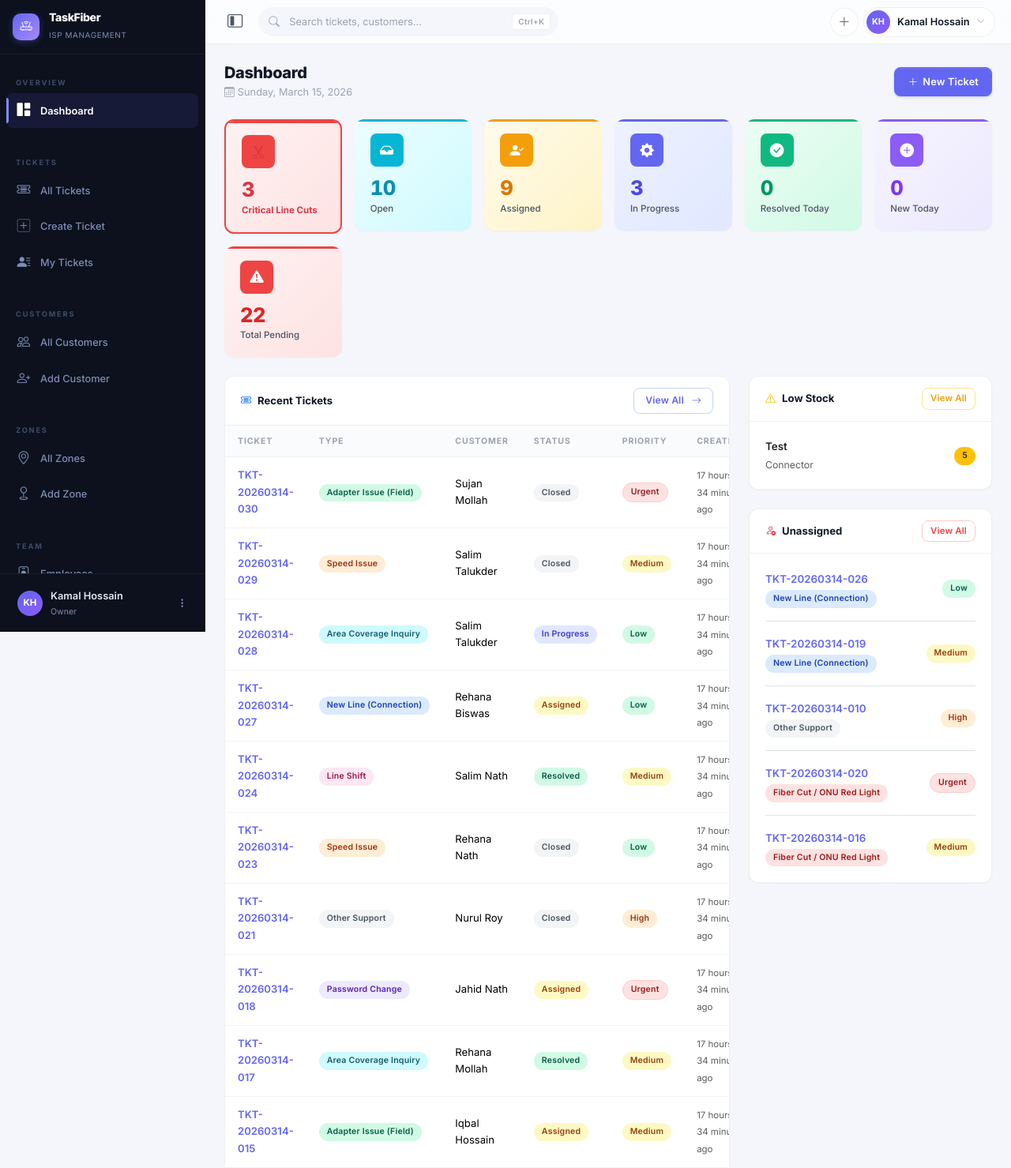
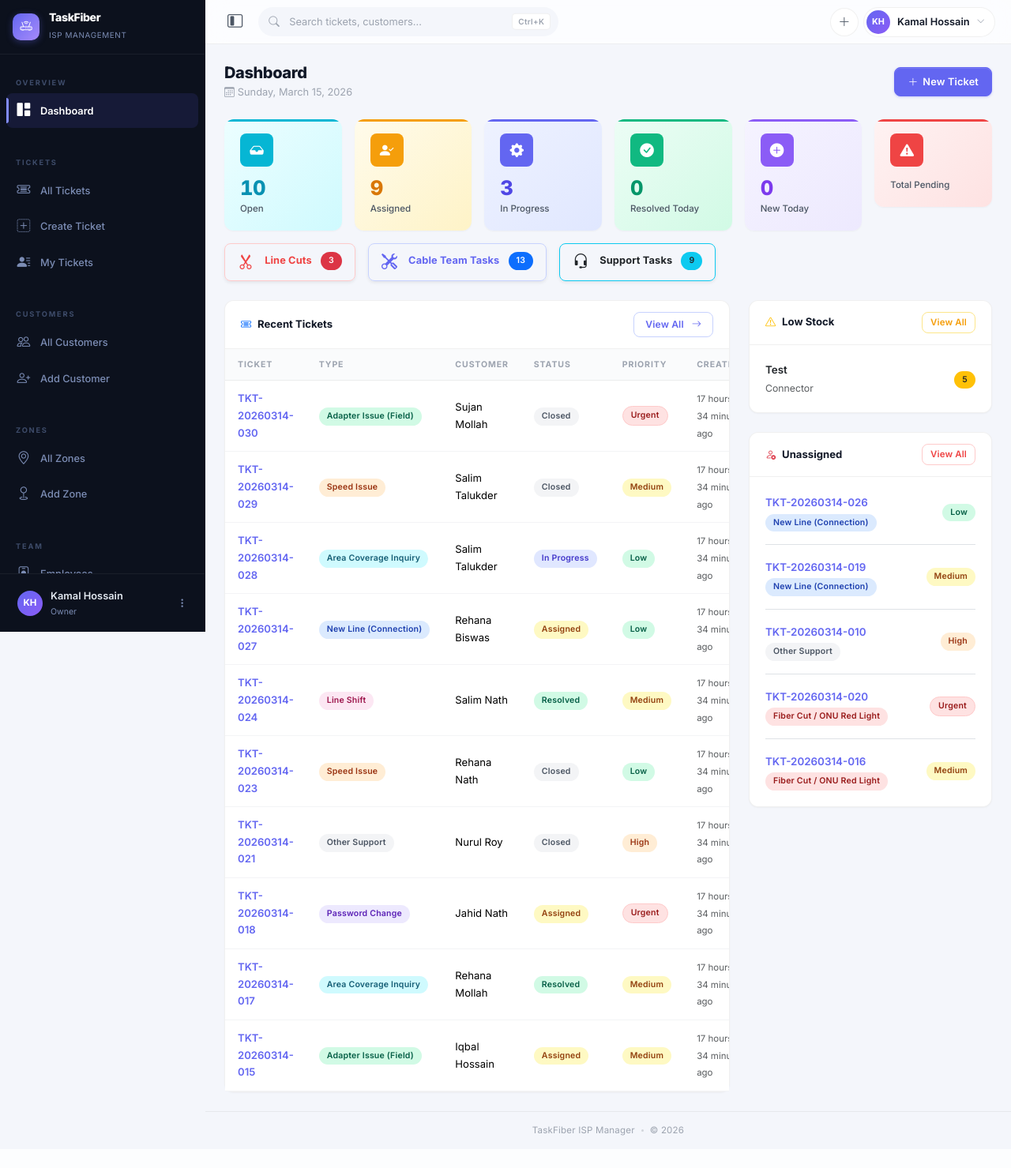
Before and after one commit to hasan-nazmul/taskfiber-temporary, a Django app: page / in a window 1280 px wide. Shown: the top 1479 px of the page at 79% size. After the commit the page ends 1438 px from the top, so only its background shows below. Run offline with Django 5.2, Linux system fonts and the light colour scheme; a user stored in the database is signed in; data comes from the database, SQL or seed files in the repository.

Commit message:
Merged complete Cable Team & Support logic and Line Cuts Dashboard

```diff
--- a/apps/accounts/views.py
+++ b/apps/accounts/views.py
@@ -101,8 +101,9 @@
             in_progress=Count('id', filter=Q(status='in_progress')),
             resolved_today=Count('id', filter=Q(status='resolved', resolved_at__date=today)),
             new_today=Count('id', filter=Q(created_at__date=today)),
-            total_open=Count('id', filter=~Q(status__in=['resolved', 'closed', 'cancelled'])),
-            critical_line_cuts=Count('id', filter=Q(ticket_type__in=['line_cut', 'olt_down', 'db_issue']) & ~Q(status__in=['resolved', 'closed', 'cancelled'])),
+            critical_line_cuts=Count('id', filter=Q(ticket_type='line_cut') & ~Q(status__in=['resolved', 'closed', 'cancelled'])),
+            cable_team_tasks=Count('id', filter=Q(ticket_type__in=['line_cut', 'olt_down', 'mikrotik_down', 'line_shift', 'new_connection', 'db_issue', 'pon_fluctuation', 'adapter_issue']) & ~Q(status__in=['resolved', 'closed', 'cancelled'])),
+            support_tasks=Count('id', filter=~Q(ticket_type__in=['line_cut', 'olt_down', 'mikrotik_down', 'line_shift', 'new_connection', 'db_issue', 'pon_fluctuation', 'adapter_issue']) & ~Q(status__in=['resolved', 'closed', 'cancelled'])),
         )
         cache.set(cache_key, ticket_stats, 60)
 
--- a/templates/accounts/dashboard.html
+++ b/templates/accounts/dashboard.html
@@ -20,18 +20,7 @@
 </div>
 
 <!-- Stat Cards -->
-<div class="row g-3 mb-4">
-    <div class="col-6 col-md-4 col-xl-2">
-        <a href="{% url 'ticket_list' %}?ticket_type=line_cut&status=open" class="text-decoration-none">
-            <div class="card stat-card stat-card-red" style="border: 2px solid var(--red);">
-                <div class="card-body">
-                    <div class="stat-icon text-danger"><i class="bi bi-scissors"></i></div>
-                    <div class="stat-value text-danger">{{ ticket_stats.critical_line_cuts }}</div>
-                    <div class="stat-label text-danger fw-bold">Critical Line Cuts</div>
-                </div>
-            </div>
-        </a>
-    </div>
+<div class="row g-3 mb-3">
     <div class="col-6 col-md-4 col-xl-2">
         <div class="card stat-card stat-card-cyan">
             <div class="card-body">
@@ -84,6 +73,32 @@
                 <div class="stat-value">{{ ticket_stats.total_open }}</div>
                 <div class="stat-label">Total Pending</div>
             </div>
+        </div>
+    </div>
+</div>
+
+<!-- Team Task Quick Links -->
+<div class="row mb-4">
+    <div class="col-12">
+        <div class="d-flex flex-wrap gap-3">
+            <a href="{% url 'ticket_list' %}?ticket_type=line_cut&status=open" class="btn btn-outline-danger fw-bold shadow-sm d-flex align-items-center">
+                <i class="bi bi-scissors me-2 fs-5"></i>
+                <span>Line Cuts
+                    <span class="badge bg-danger ms-2 rounded-pill">{{ ticket_stats.critical_line_cuts }}</span>
+                </span>
+            </a>
+            <a href="{% url 'ticket_list' %}?team_group=cable&status=open" class="btn btn-outline-primary fw-bold shadow-sm d-flex align-items-center">
+                <i class="bi bi-tools me-2 fs-5"></i>
+                <span>Cable Team Tasks
+                    <span class="badge bg-primary ms-2 rounded-pill">{{ ticket_stats.cable_team_tasks }}</span>
+                </span>
+            </a>
+            <a href="{% url 'ticket_list' %}?team_group=support&status=open" class="btn btn-outline-info fw-bold shadow-sm text-dark d-flex align-items-center">
+                <i class="bi bi-headset me-2 fs-5"></i>
+                <span>Support Tasks
+                    <span class="badge bg-info text-dark ms-2 rounded-pill">{{ ticket_stats.support_tasks }}</span>
+                </span>
+            </a>
         </div>
     </div>
 </div>
```
Also changed, not shown: apps/tickets/views.py (+16 -0 lines).
